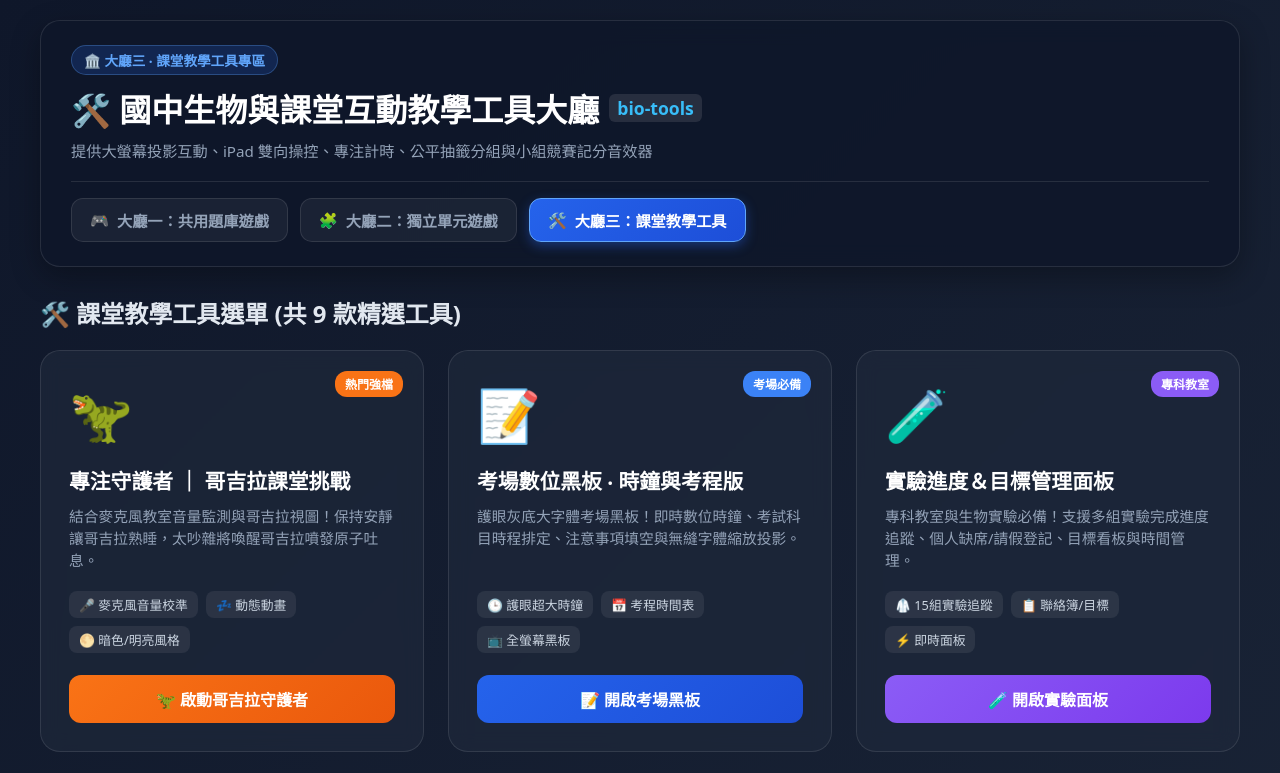
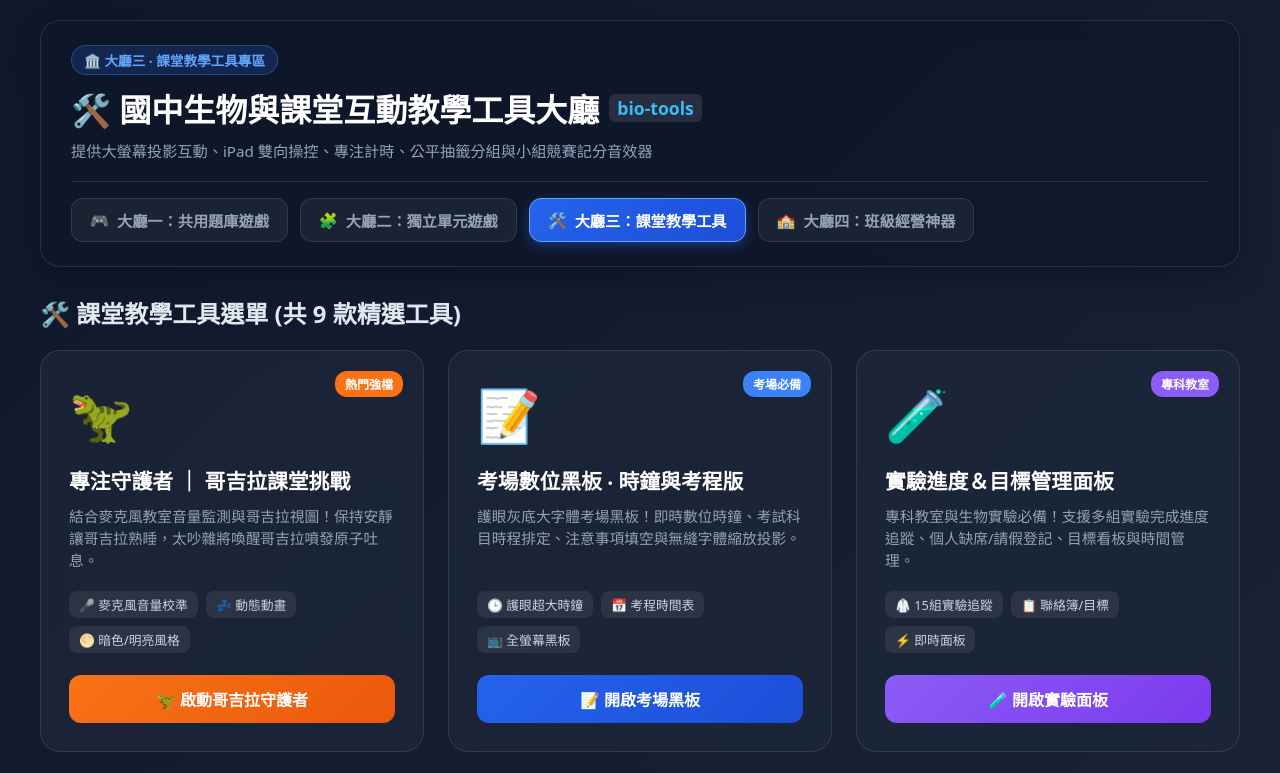
Before and after one commit to zeroseven-hue/bio-tools, a plain HTML site: page index.html in a window 1280 px wide. Shown: the top 773 px of the page. Drawn offline with Linux system fonts and the light colour scheme.

Commit message:
feat(lobby): Add Lobby 4 bio-classroom link to header nav

```diff
--- a/index.html
+++ b/index.html
@@ -17,7 +17,7 @@
         <p>提供大螢幕投影互動、iPad 雙向操控、專注計時、公平抽籤分組與小組競賽記分音效器</p>
       </div>
 
-      <!-- 三大大廳跨頁面導覽列 -->
+      <!-- 四大大廳跨頁面導覽列 -->
       <nav class="hall-nav-bar">
         <a href="https://zeroseven-hue.github.io/bio-games/" class="hall-nav-btn hall-1">
           <span class="icon">🎮</span>
@@ -30,6 +30,10 @@
         <a href="index.html" class="hall-nav-btn hall-3 active">
           <span class="icon">🛠️</span>
           <span class="text">大廳三：課堂教學工具</span>
+        </a>
+        <a href="https://zeroseven-hue.github.io/bio-classroom/" class="hall-nav-btn hall-4">
+          <span class="icon">🏫</span>
+          <span class="text">大廳四：班級經營神器</span>
         </a>
       </nav>
     </header>
```
